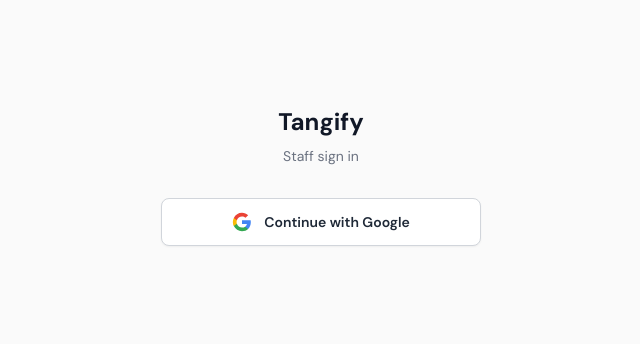
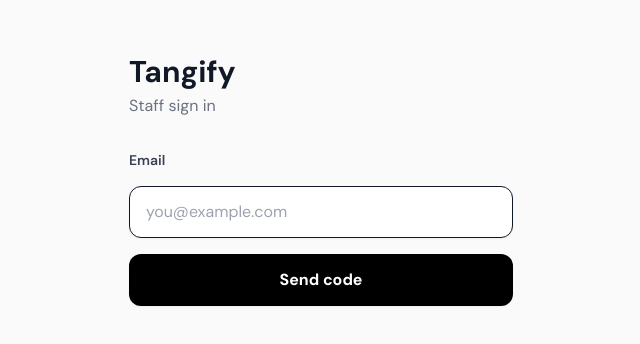
Before and after one commit to abhisekpadhi/houseofodia-menu, a Next.js app: page /sign-in in a window 1280 px wide. Shown: the part 224-568 px from the top of the page, without its empty margins (319-959 px from the left). Built offline with nearby package versions, Linux system fonts and the light colour scheme; no server answers.

Commit message:
email code to sign in

```diff
--- a/app/sign-in/page.tsx
+++ b/app/sign-in/page.tsx
@@ -1,29 +1,60 @@
 'use client';
 
-import { useSignIn } from '@clerk/nextjs';
-import { useSearchParams } from 'next/navigation';
-import { Suspense, useState } from 'react';
+import { LoadingSpinner } from '@/components/ui/touch-controls';
+import { useAuth, useSignIn } from '@clerk/nextjs';
+import { useRouter, useSearchParams } from 'next/navigation';
+import { FormEvent, ReactNode, Suspense, useState } from 'react';
 
-function GoogleIcon() {
+function clerkErrorMessage(error: unknown, fallback: string): string {
+	if (!error || typeof error !== 'object' || !('errors' in error)) {
+		return fallback;
+	}
+	const errors = (error as { errors?: unknown }).errors;
+	if (!Array.isArray(errors) || errors.length === 0) {
+		return fallback;
+	}
+	const first = errors[0];
+	if (!first || typeof first !== 'object') {
+		return fallback;
+	}
+	const record = first as { longMessage?: unknown; message?: unknown; code?: unknown };
+	const code = typeof record.code === 'string' ? record.code : '';
+	if (
+		code === 'form_identifier_not_found' ||
+		code === 'identifier_not_found' ||
+		code === 'form_identifier_not_found_code'
+	) {
+		return 'This email is not allowed to sign in.';
+	}
+	if (typeof record.longMessage === 'string' && record.longMessage.trim()) {
+		return record.longMessage;
+	}
+	if (typeof record.message === 'string' && record.message.trim()) {
+		return record.message;
+	}
+	return fallback;
+}
+
+const fieldClassName =
+	'min-h-[52px] w-full rounded-xl border border-gray-300 bg-white px-4 text-base text-gray-900 shadow-sm outline-none focus:border-gray-900';
+const primaryButtonClassName =
+	'inline-flex min-h-[52px] w-full items-center justify-center rounded-xl bg-black px-4 text-base font-bold text-white shadow-sm touch-manipulation active:bg-gray-800 disabled:cursor-not-allowed disabled:opacity-60';
+
+function SignInShell({
+	subtitle,
+	children,
+}: {
+	subtitle: string;
+	children: ReactNode;
+}) {
 	return (
-		<svg className="h-5 w-5" viewBox="0 0 24 24" aria-hidden>
-			<path
-				fill="#4285F4"
-				d="M22.56 12.25c0-.78-.07-1.53-.2-2.25H12v4.26h5.92c-.26 1.37-1.04 2.53-2.21 3.31v2.77h3.57c2.08-1.92 3.28-4.74 3.28-8.09z"
-			/>
-			<path
-				fill="#34A853"
-				d="M12 23c2.97 0 5.46-.98 7.28-2.66l-3.57-2.77c-.98.66-2.23 1.06-3.71 1.06-2.86 0-5.29-1.93-6.16-4.53H2.18v2.84C3.99 20.53 7.7 23 12 23z"
-			/>
-			<path
-				fill="#FBBC05"
-				d="M5.84 14.09c-.22-.66-.35-1.36-.35-2.09s.13-1.43.35-2.09V7.07H2.18C1.43 8.55 1 10.22 1 12s.43 3.45 1.18 4.93l2.85-2.22.81-.62z"
-			/>
-			<path
-				fill="#EA4335"
-				d="M12 5.38c1.62 0 3.06.56 4.21 1.64l3.15-3.15C17.45 2.09 14.97 1 12 1 7.7 1 3.99 3.47 2.18 7.07l3.66 2.84c.87-2.6 3.3-4.53 6.16-4.53z"
-			/>
-		</svg>
+		<div className="flex min-h-dvh flex-col bg-neutral-50 px-[max(1.25rem,env(safe-area-inset-left))] pr-[max(1.25rem,env(safe-area-inset-right))] pt-[max(3rem,calc(env(safe-area-inset-top)+1.5rem))] pb-[max(1.5rem,env(safe-area-inset-bottom))] sm:items-center sm:justify-center sm:pt-[max(2rem,env(safe-area-inset-top))]">
+			<div className="mx-auto w-full max-w-sm">
+				<h1 className="text-3xl font-bold text-gray-900">Tangify</h1>
+				<p className="mt-1 mb-8 text-base text-gray-500">{subtitle}</p>
+				{children}
+			</div>
+		</div>
 	);
 }
 
@@ -36,49 +67,216 @@ export default function SignInPage() {
 }
 
 function SignInContent() {
-	const { signIn, isLoaded } = useSignIn();
+	const { isSignedIn, isLoaded: authLoaded } = useAuth();
+	const { signIn, setActive, isLoaded } = useSignIn();
+	const router = useRouter();
 	const searchParams = useSearchParams();
+	const [email, setEmail] = useState('');
+	const [code, setCode] = useState('');
+	const [step, setStep] = useState<'email' | 'code'>('email');
 	const [pending, setPending] = useState(false);
 	const [error, setError] = useState<string | null>(
 		searchParams.get('error') === 'unauthorized'
-			? 'This Google account is not allowed to sign in.'
+			? 'This email is not allowed to sign in.'
 			: null
 	);
 
-	const signInWithGoogle = async () => {
+	const sendCode = async (event?: FormEvent) => {
+		event?.preventDefault();
 		if (!isLoaded || !signIn || pending) {
+			return;
+		}
+		const identifier = email.trim().toLowerCase();
+		if (!identifier) {
+			setError('Enter your staff email.');
 			return;
 		}
 		setPending(true);
 		setError(null);
 		try {
-			await signIn.authenticateWithRedirect({
-				strategy: 'oauth_google',
-				redirectUrl: '/sign-in/sso-callback',
-				redirectUrlComplete: '/order',
+			const created = await signIn.create({ identifier });
+			const emailFactor = created.supportedFirstFactors?.find(
+				(factor) => factor.strategy === 'email_code'
+			);
+			if (!emailFactor || emailFactor.strategy !== 'email_code') {
+				setError('This email is not allowed to sign in.');
+				return;
+			}
+			await signIn.prepareFirstFactor({
+				strategy: 'email_code',
+				emailAddressId: emailFactor.emailAddressId,
 			});
-		} catch {
+			setCode('');
+			setStep('code');
+		} catch (cause) {
+			setError(clerkErrorMessage(cause, 'Could not send a code. Try again.'));
+		} finally {
 			setPending(false);
-			setError('Google sign-in failed. Try again.');
 		}
 	};
 
+	const verifyCode = async (event: FormEvent) => {
+		event.preventDefault();
+		if (!isLoaded || !signIn || !setActive || pending) {
+			return;
+		}
+		const otp = code.trim();
+		if (!otp) {
+			setError('Enter the code from your email.');
+			return;
+		}
+		setPending(true);
+		setError(null);
+		try {
+			const result = await signIn.attemptFirstFactor({
+				strategy: 'email_code',
+				code: otp,
+			});
+			if (result.status === 'complete' && result.createdSessionId) {
+				await setActive({ session: result.createdSessionId });
+				router.replace('/order');
+				return;
+			}
+			setError('Could not verify that code. Try again.');
+		} catch (cause) {
+			setError(clerkErrorMessage(cause, 'Invalid code. Try again.'));
+		} finally {
+			setPending(false);
+		}
+	};
+
+	if (authLoaded && isSignedIn) {
+		return (
+			<SignInShell subtitle="You are already signed in">
+				<button
+					type="button"
+					onClick={() => router.push('/order')}
+					className={primaryButtonClassName}
+				>
+					Go to orders
+				</button>
+			</SignInShell>
+		);
+	}
+
 	return (
-		<div className="flex min-h-screen flex-col items-center justify-center bg-neutral-50 px-4">
-			<h1 className="mb-2 text-2xl font-bold text-gray-900">Tangify</h1>
-			<p className="mb-8 text-sm text-gray-500">Staff sign in</p>
-			<button
-				type="button"
-				onClick={signInWithGoogle}
-				disabled={!isLoaded || pending}
-				className="inline-flex min-h-[48px] w-full max-w-xs items-center justify-center gap-3 rounded-lg border border-gray-300 bg-white px-4 text-sm font-semibold text-gray-800 shadow-sm hover:bg-gray-50 disabled:cursor-not-allowed disabled:opacity-60"
-			>
-				<GoogleIcon />
-				{pending ? 'Redirecting…' : 'Continue with Google'}
-			</button>
+		<SignInShell subtitle="Staff sign in">
+			<div id="clerk-captcha" />
+			{step === 'email' ? (
+				<form
+					onSubmit={(event) => void sendCode(event)}
+					className="flex flex-col gap-4"
+				>
+					<label htmlFor="staff-email" className="text-sm font-semibold text-gray-700">
+						Email
+					</label>
+					<input
+						id="staff-email"
+						type="email"
+						autoComplete="email"
+						inputMode="email"
+						enterKeyHint="send"
+						autoCapitalize="none"
+						autoCorrect="off"
+						spellCheck={false}
+						autoFocus
+						value={email}
+						onChange={(event) => {
+							setEmail(event.target.value);
+							if (error) {
+								setError(null);
+							}
+						}}
+						placeholder="you@example.com"
+						className={fieldClassName}
+					/>
+					<button
+						type="submit"
+						disabled={!isLoaded || pending}
+						className={primaryButtonClassName}
+					>
+						{pending ? (
+							<LoadingSpinner className="h-5 w-5 text-white" />
+						) : (
+							'Send code'
+						)}
+					</button>
+				</form>
+			) : (
+				<form
+					onSubmit={(event) => void verifyCode(event)}
+					className="flex flex-col gap-4"
+				>
+					<p className="text-base text-gray-600">
+						Enter the code sent to{' '}
+						<span className="font-semibold break-all text-gray-900">
+							{email.trim()}
+						</span>
+					</p>
+					<label htmlFor="email-code" className="text-sm font-semibold text-gray-700">
+						Verification code
+					</label>
+					<input
+						id="email-code"
+						type="text"
+						inputMode="numeric"
+						pattern="[0-9]*"
+						maxLength={6}
+						autoComplete="one-time-code"
+						enterKeyHint="done"
+						autoCapitalize="none"
+						autoCorrect="off"
+						spellCheck={false}
+						autoFocus
+						value={code}
+						onChange={(event) => {
+							setCode(event.target.value.replace(/\D/g, '').slice(0, 6));
+							if (error) {
+								setError(null);
+							}
+						}}
+						placeholder="123456"
+						className={`${fieldClassName} text-center text-xl tracking-[0.4em]`}
+					/>
+					<button
+						type="submit"
+						disabled={!isLoaded || pending || code.length < 6}
+						className={primaryButtonClassName}
+					>
+						{pending ? (
+							<LoadingSpinner className="h-5 w-5 text-white" />
+						) : (
+							'Verify and sign in'
+						)}
+					</button>
+					<div className="grid grid-cols-2 gap-2">
+						<button
+							type="button"
+							disabled={pending}
+							onClick={() => {
+								setStep('email');
+								setCode('');
+								setError(null);
+							}}
+							className="inline-flex min-h-[44px] items-center justify-center rounded-xl text-base font-semibold text-gray-700 touch-manipulation active:bg-gray-100 disabled:opacity-60"
+						>
+							Change email
+						</button>
+						<button
+							type="button"
+							disabled={pending}
+							onClick={() => void sendCode()}
+							className="inline-flex min-h-[44px] items-center justify-center rounded-xl text-base font-semibold text-gray-700 touch-manipulation active:bg-gray-100 disabled:opacity-60"
+						>
+							Resend code
+						</button>
+					</div>
+				</form>
+			)}
+
 			{error ? (
-				<p className="mt-4 max-w-xs text-center text-sm text-red-600">{error}</p>
+				<p className="mt-4 text-base font-medium text-red-600">{error}</p>
 			) : null}
-		</div>
+		</SignInShell>
 	);
 }
```
